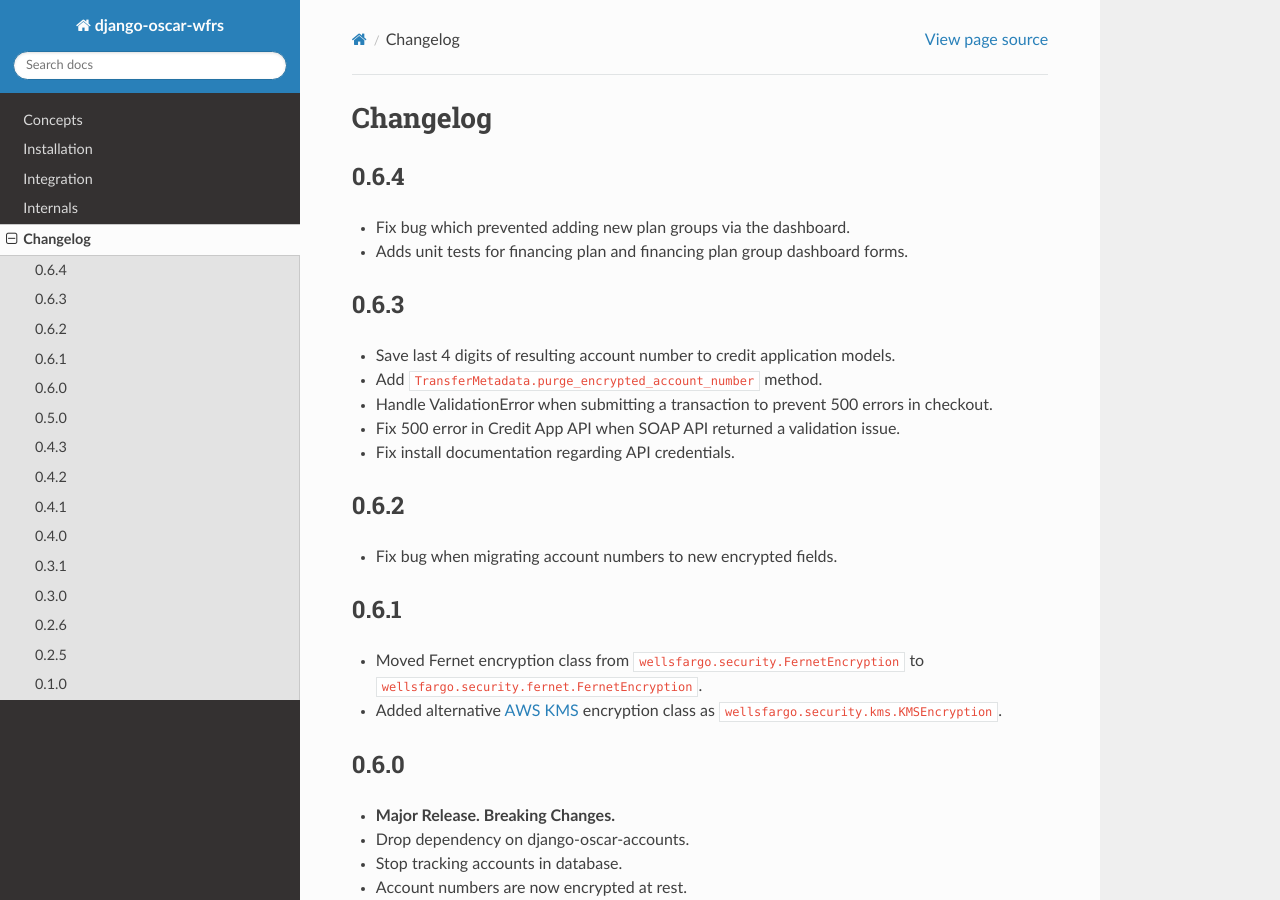
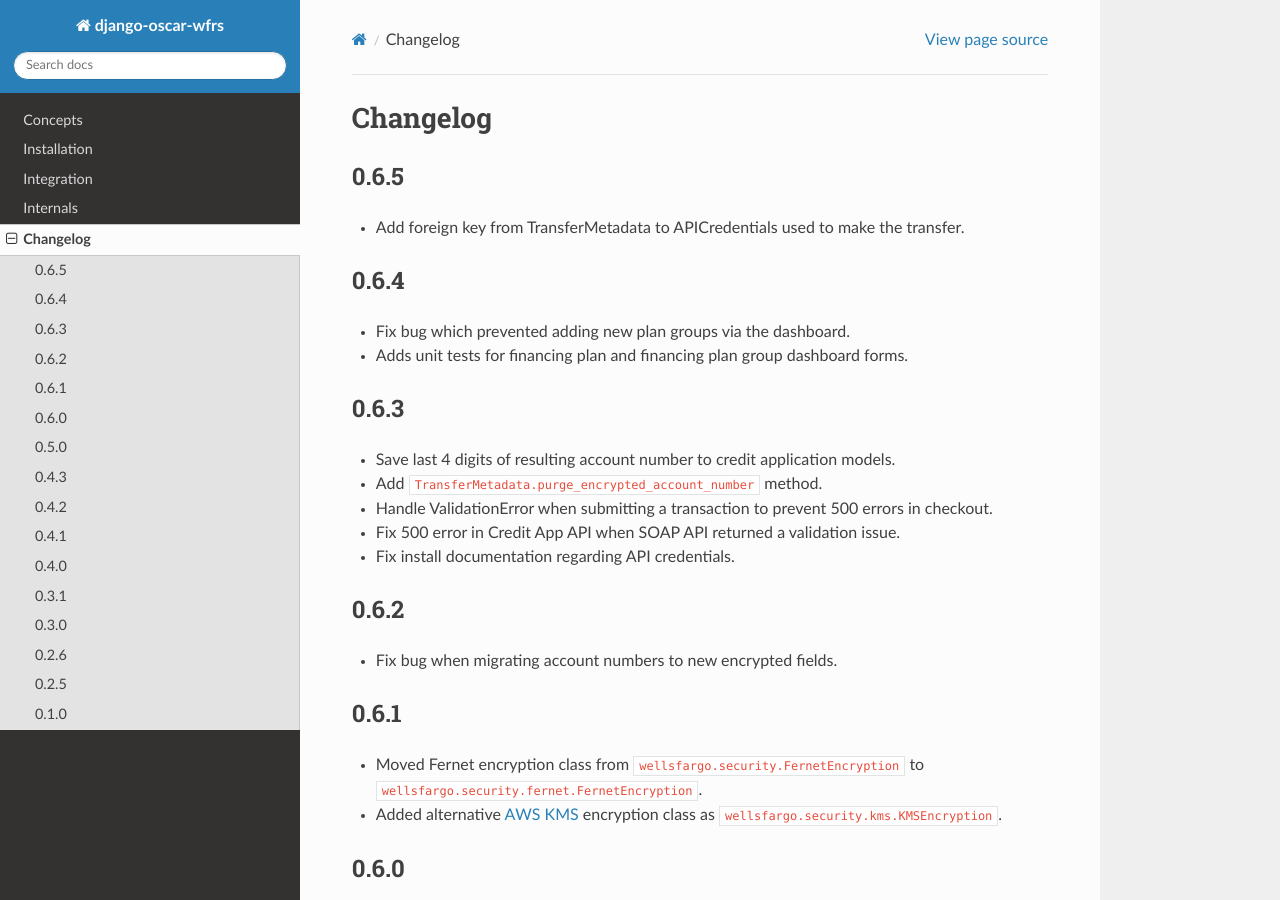
Before and after one commit to m-hairan/django-oscar, a Sphinx documentation site: the page built from docs/changes.rst, in a window 1280 px wide and 900 px high. Built offline with Sphinx 7.4.7 and the Read the Docs theme 2.0.0, drawn with Linux system fonts in a browser that asks for light colours; the version number could not be read and is left out.

Commit message:
Update changelog

```diff
--- a/docs/changes.rst
+++ b/docs/changes.rst
@@ -2,6 +2,10 @@
 
 Changelog
 =========
+
+0.6.5
+------------------
+- Add foreign key from TransferMetadata to APICredentials used to make the transfer.
 
 0.6.4
 ------------------
```
